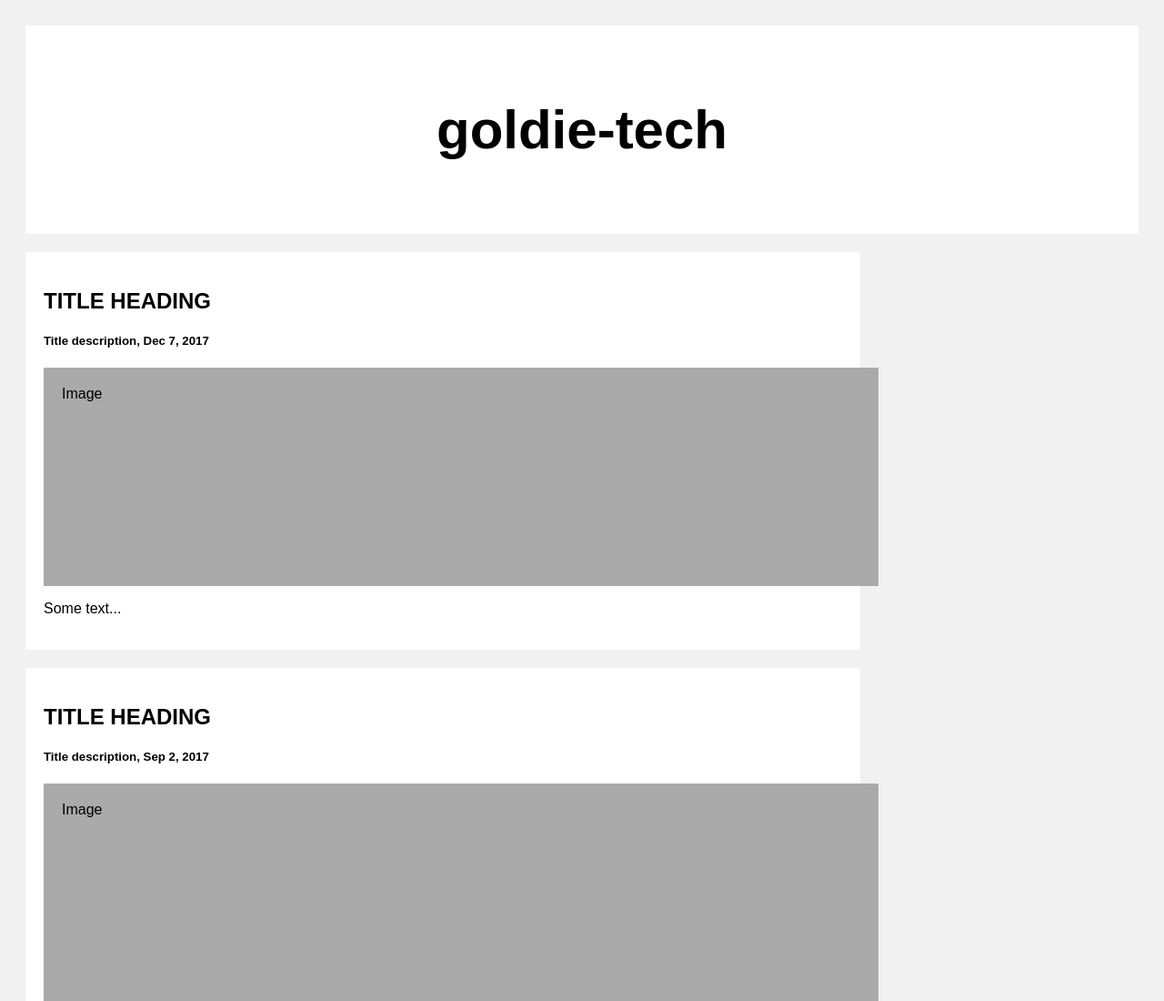
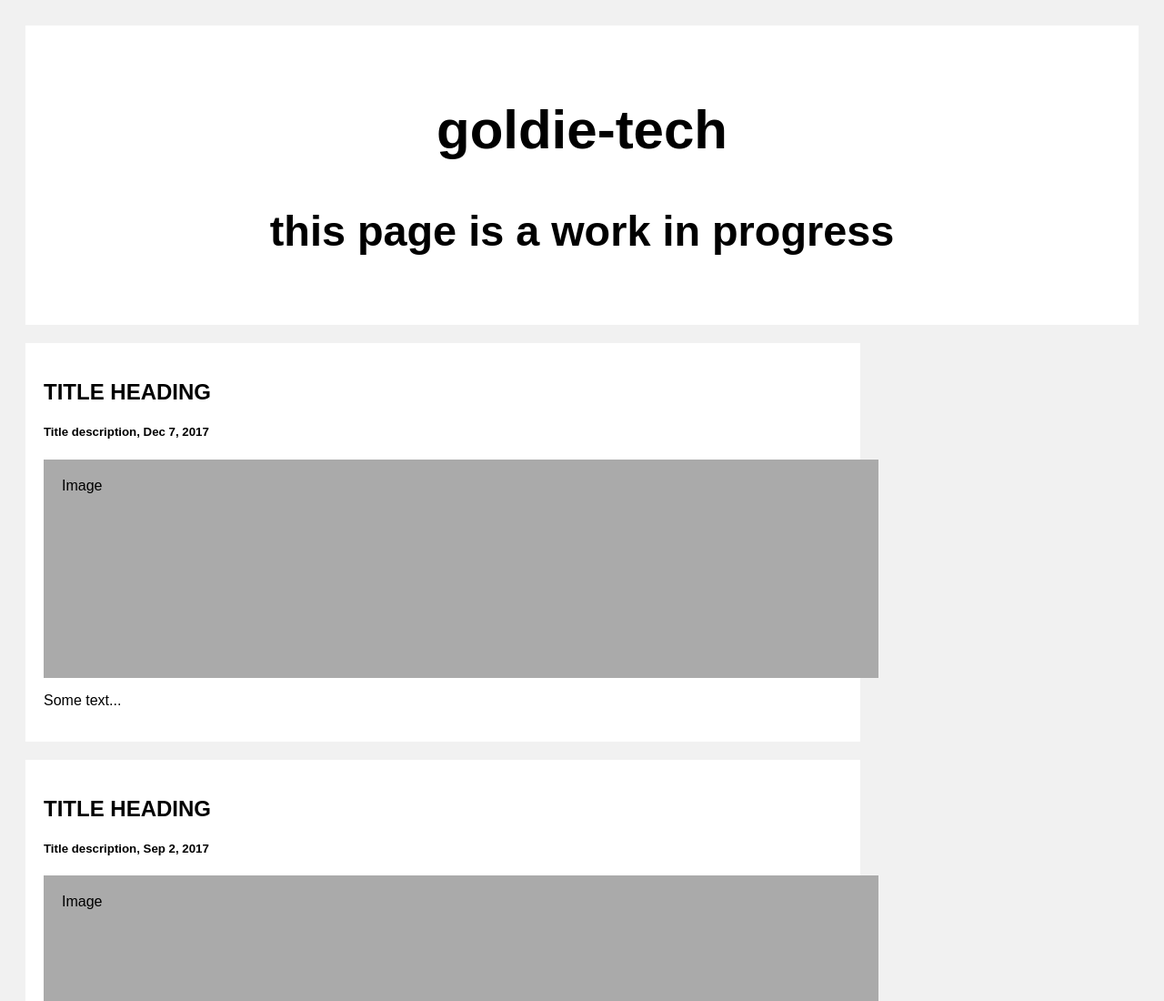
Before and after one commit to jacobGolden/jacobGolden.github.io, a plain HTML site: page blog.html in a window 1280 px wide. Shown: the top 1100 px of the page at 91% size. Drawn offline with Linux system fonts and the light colour scheme.

Commit message:
wip advisory

```diff
--- a/blog.html
+++ b/blog.html
@@ -5,6 +5,7 @@
 
 <div class="header">
     <h2>goldie-tech</h2>
+    <h3>this page is a work in progress</h3>
   </div>
 
   <div class="row">
```
